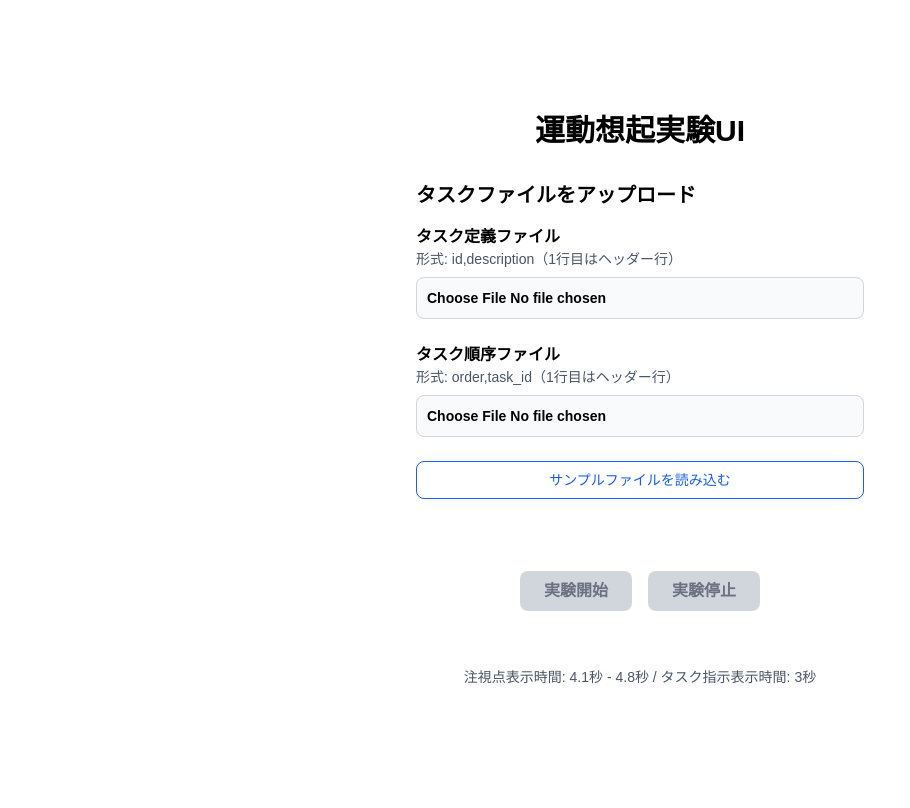
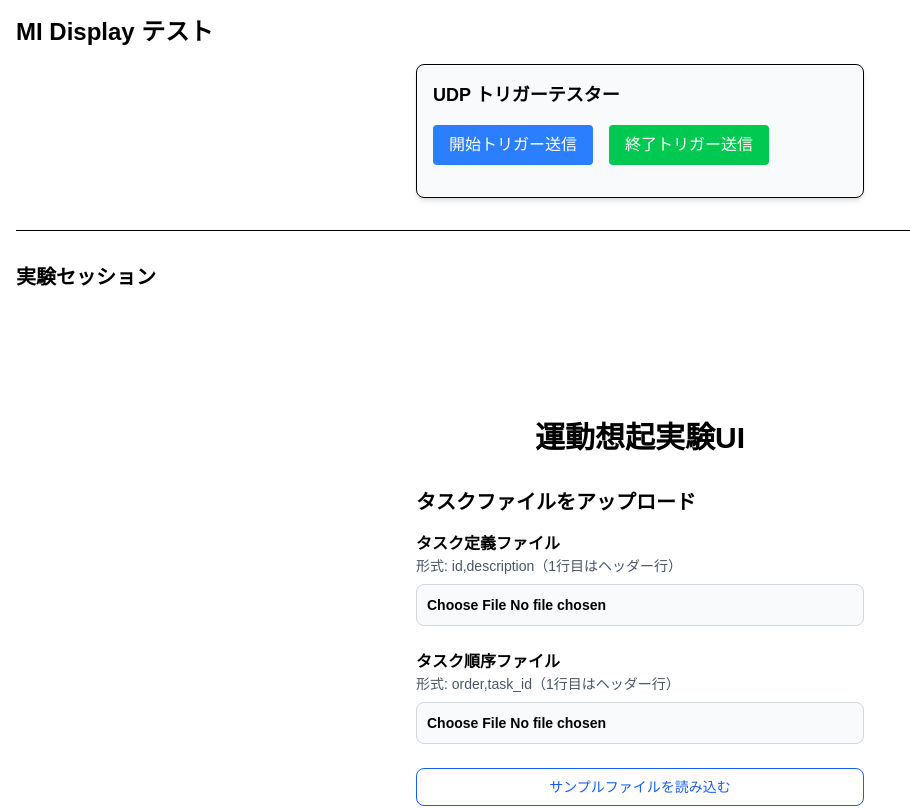
Before and after one commit to hiro2620/mi-display, a Next.js app: page / in a window 1280 px wide. Shown: the top 808 px of the page, without its empty margins (0-910 px from the left). Built offline with nearby package versions, Linux system fonts and the light colour scheme; what dgram would draw is missing.

Commit message:
テストトリガー追加

```diff
--- a/src/app/page.tsx
+++ b/src/app/page.tsx
@@ -1,13 +1,22 @@
 import ExperimentSession from '@/components/ExperimentSession';
+import TriggerTester from '@/components/TriggerTester';
 
 export default function Home() {
   return (
-    <main className="w-full h-screen">
-      <ExperimentSession
-        fixationDurationMin={4100}
-        fixationDurationMax={4800}
-        taskDuration={3000} // タスク指示表示時間（ミリ秒）
-      />
+    <main className="w-full min-h-screen p-4">
+      <div className="mb-8">
+        <h1 className="text-2xl font-bold mb-4">MI Display テスト</h1>
+        <TriggerTester />
+      </div>
+
+      <div className="mt-8 border-t pt-8">
+        <h2 className="text-xl font-semibold mb-4">実験セッション</h2>
+        <ExperimentSession
+          fixationDurationMin={4100}
+          fixationDurationMax={4800}
+          taskDuration={3000} // タスク指示表示時間（ミリ秒）
+        />
+      </div>
     </main>
   );
 }
--- /dev/null
+++ b/src/components/TriggerTester.tsx
@@ -0,0 +1,71 @@
+'use client';
+
+import { useState } from 'react';
+import { sendTrigger } from '@/actions/sendTrigger';
+
+/**
+ * UDP トリガー送信をテストするためのコンポーネント
+ */
+export default function TriggerTester() {
+  const [result, setResult] = useState<string>('');
+  const [loading, setLoading] = useState(false);
+
+  const handleSendStart = async () => {
+    setLoading(true);
+    try {
+      const response = await sendTrigger('task_start', 'test_task', { source: 'tester' });
+      setResult(JSON.stringify(response, null, 2));
+    } catch (error) {
+      setResult(`エラー: ${error}`);
+    } finally {
+      setLoading(false);
+    }
+  };
+
+  const handleSendEnd = async () => {
+    setLoading(true);
+    try {
+      const response = await sendTrigger('task_end', 'test_task', { source: 'tester' });
+      setResult(JSON.stringify(response, null, 2));
+    } catch (error) {
+      setResult(`エラー: ${error}`);
+    } finally {
+      setLoading(false);
+    }
+  };
+
+  return (
+    <div className="p-4 border rounded-lg shadow-md max-w-md mx-auto my-4 bg-gray-50">
+      <h2 className="text-lg font-semibold mb-4">UDP トリガーテスター</h2>
+
+      <div className="flex gap-4 mb-4">
+        <button
+          onClick={handleSendStart}
+          disabled={loading}
+          className="px-4 py-2 bg-blue-500 text-white rounded hover:bg-blue-600 disabled:opacity-50"
+        >
+          開始トリガー送信
+        </button>
+
+        <button
+          onClick={handleSendEnd}
+          disabled={loading}
+          className="px-4 py-2 bg-green-500 text-white rounded hover:bg-green-600 disabled:opacity-50"
+        >
+          終了トリガー送信
+        </button>
+      </div>
+
+      {loading && <p className="text-gray-500">送信中...</p>}
+
+      {result && (
+        <div className="mt-4">
+          <h3 className="font-medium mb-2">結果:</h3>
+          <pre className="bg-gray-100 p-3 rounded text-sm overflow-auto max-h-60">
+            {result}
+          </pre>
+        </div>
+      )}
+    </div>
+  );
+}
```
